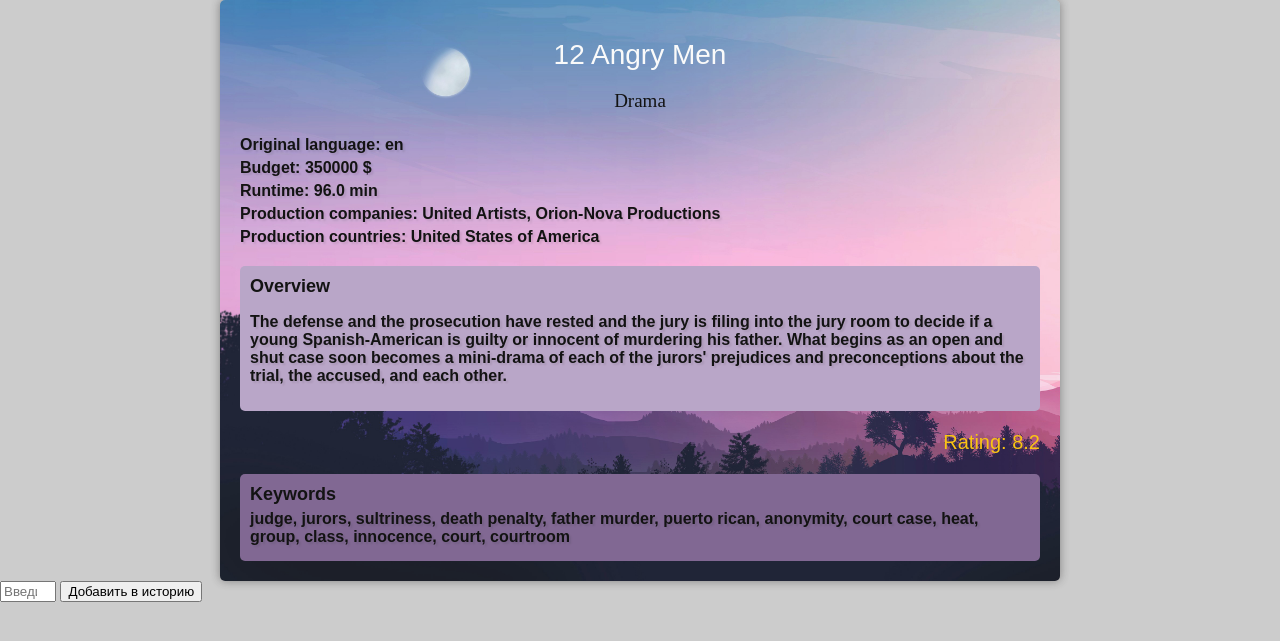
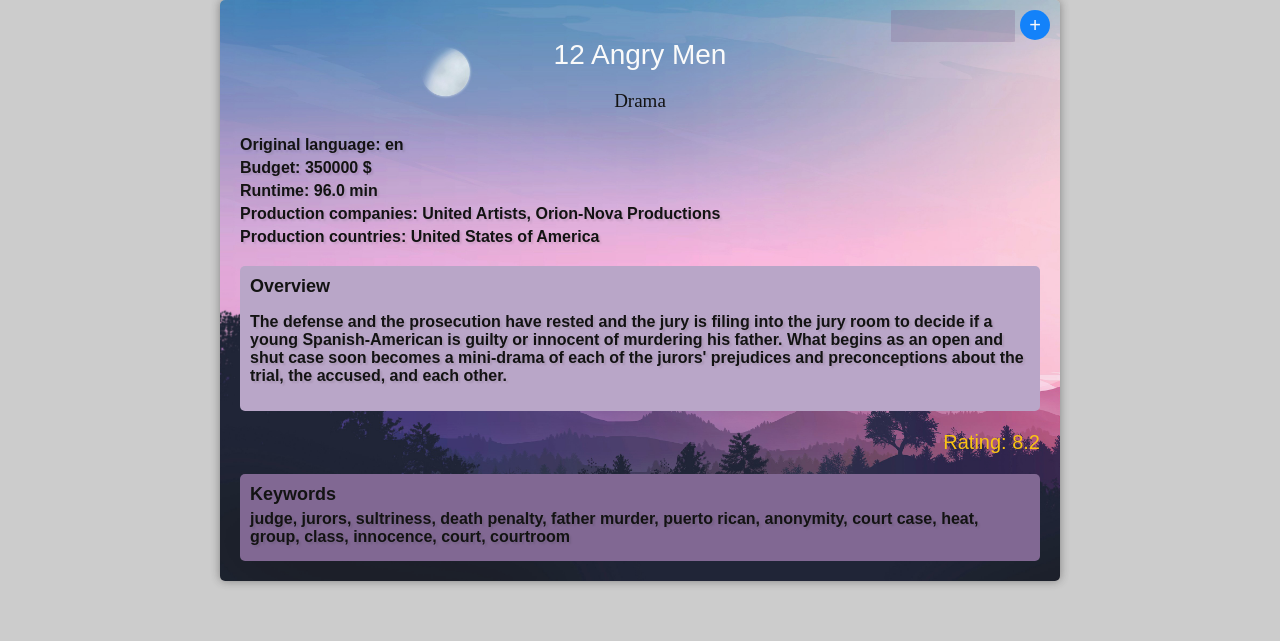
Before and after one commit to F1linnn/courseWork, a Django app: page /movie/287/ in a window 1280 px wide. Shown: the top 641 px of the page. Run offline with Django 4.2, Linux system fonts and the light colour scheme; a user stored in the database is signed in; data comes from the database, SQL or seed files in the repository; both versions use the stored data as it was after the commit.

Commit message:
page of film end

```diff
--- a/movie_recommendation/movies/static/css/movie_detail.css
+++ b/movie_recommendation/movies/static/css/movie_detail.css
@@ -8,6 +8,7 @@ body {
 
 .movie-container {
     width: 80%;
+    position: relative;
     max-width: 800px;
     margin: 0 auto;
     padding: 20px;
@@ -106,3 +107,64 @@ body {
     margin-right: 5px; /* Добавляем отступ между символом "#" и ключевым словом */
     color: #e50914; /* Устанавливаем цвет символа "#" */
 }
+
+/*.btn_add{
+    display: flex;
+    background-color: #795e8d;
+    position: absolute;
+    top: 10px;
+    color: #fff;
+    border: none;
+    border-radius: 50%;
+    width: 30px;
+    height: 30px;
+    font-size: 20px;
+}*/
+
+.btn_add {
+    position: absolute;
+    top: 10px; /* Отступ сверху от верхней грани body */
+    right: 10px; /* Отступ справа от правой грани body */
+    background-color: #007bff; /* Цвет фона */
+    color: #fff; /* Цвет текста */
+    border: none;
+    border-radius: 50%; /* Делаем кнопку круглой */
+    width: 30px; /* Ширина */
+    height: 30px; /* Высота */
+    font-size: 20px; /* Размер шрифта */
+
+    &::before {
+        content: "Add a movie to viewed"; /* Текст подсказки */
+        position: absolute;
+        top: 30px; /* Расстояние от верхней грани кнопки до подсказки */
+        left: 50%; /* По центру кнопки */
+        transform: translateX(-50%); /* Центрируем подсказку относительно кнопки */
+        background-color: #795e8d36;
+        color: #fff;
+        padding: 5px;
+        width: 200px;
+        border-radius: 5px;
+        opacity: 0; /* Подсказка изначально невидима */
+        visibility: hidden;
+        transition: opacity 0.3s ease, visibility 0.3s ease; /* Плавное появление подсказки */
+    }
+
+    /* Отображение подсказки при наведении */
+    &:hover::before {
+        opacity: 1;
+        visibility: visible;
+    }
+}
+
+.input_rate{
+    background-color: #795e8d4e;
+    position: absolute;
+    top: 10px;
+right: 45px;
+    border: none;
+    width: 120px;
+    height: 30px;
+    border-radius: 2%;
+    font-size: 20px;
+
+}
--- a/movie_recommendation/movies/templates/movies/movie_detail.html
+++ b/movie_recommendation/movies/templates/movies/movie_detail.html
@@ -8,6 +8,15 @@
 </head>
 <body>
     <div class="movie-container">
+        {% if user.is_authenticated %}
+        <form method="post" action="{% url 'add_to_history' movie.id %}">
+            {% csrf_token %}
+            <input type="number" data-tooltip="Enter rate from 1 to 10" class='input_rate' name="rating" min="1" max="10" required>
+            <button type="submit" class = "btn_add">+</button>
+        </form>
+    {% else %}
+        <p>Чтобы добавить фильм в историю просмотра, войдите в систему.</p>
+    {% endif %}
         <div class="movie-header">
             <h1 class="movie-title"> {{ movie.title }}</h1>
             <p class="movie-genres"> {{ movie.genres }} </p>
@@ -35,14 +44,6 @@
     </div>
 
 
-{% if user.is_authenticated %}
-        <form method="post" action="{% url 'add_to_history' movie.id %}">
-            {% csrf_token %}
-            <input type="number" name="rating" min="1" max="10" placeholder="Введите рейтинг от 1 до 10" required>
-            <button type="submit">Добавить в историю</button>
-        </form>
-    {% else %}
-        <p>Чтобы добавить фильм в историю просмотра, войдите в систему.</p>
-    {% endif %}
+
 </body>
 </html>
```
Also changed, not shown: movie_recommendation/movies/static/css/movie_list.css (+11 -3 lines), movie_recommendation/db.sqlite3, movie_recommendation/movies/static/img/myAccount.jpg (added).
